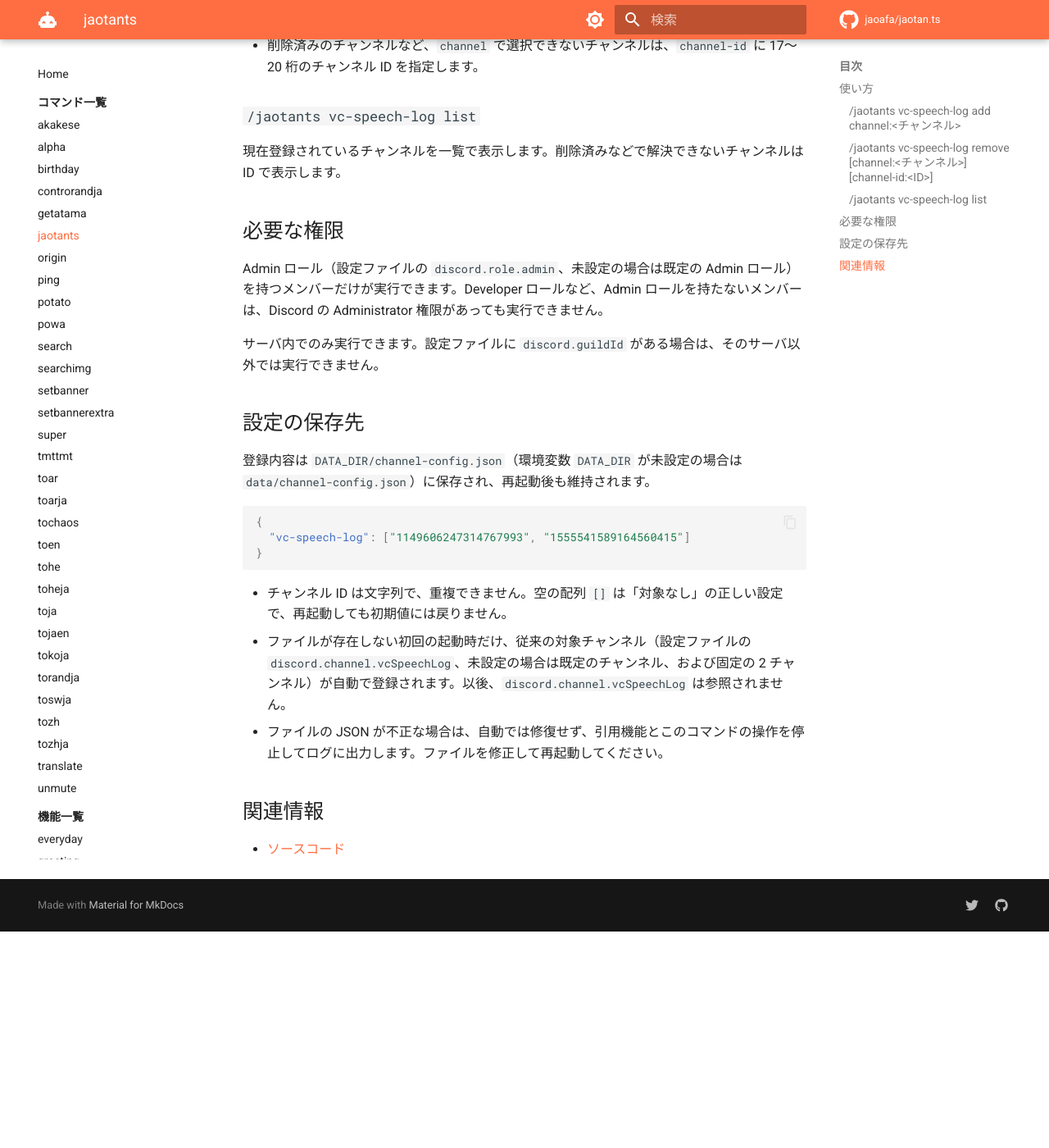
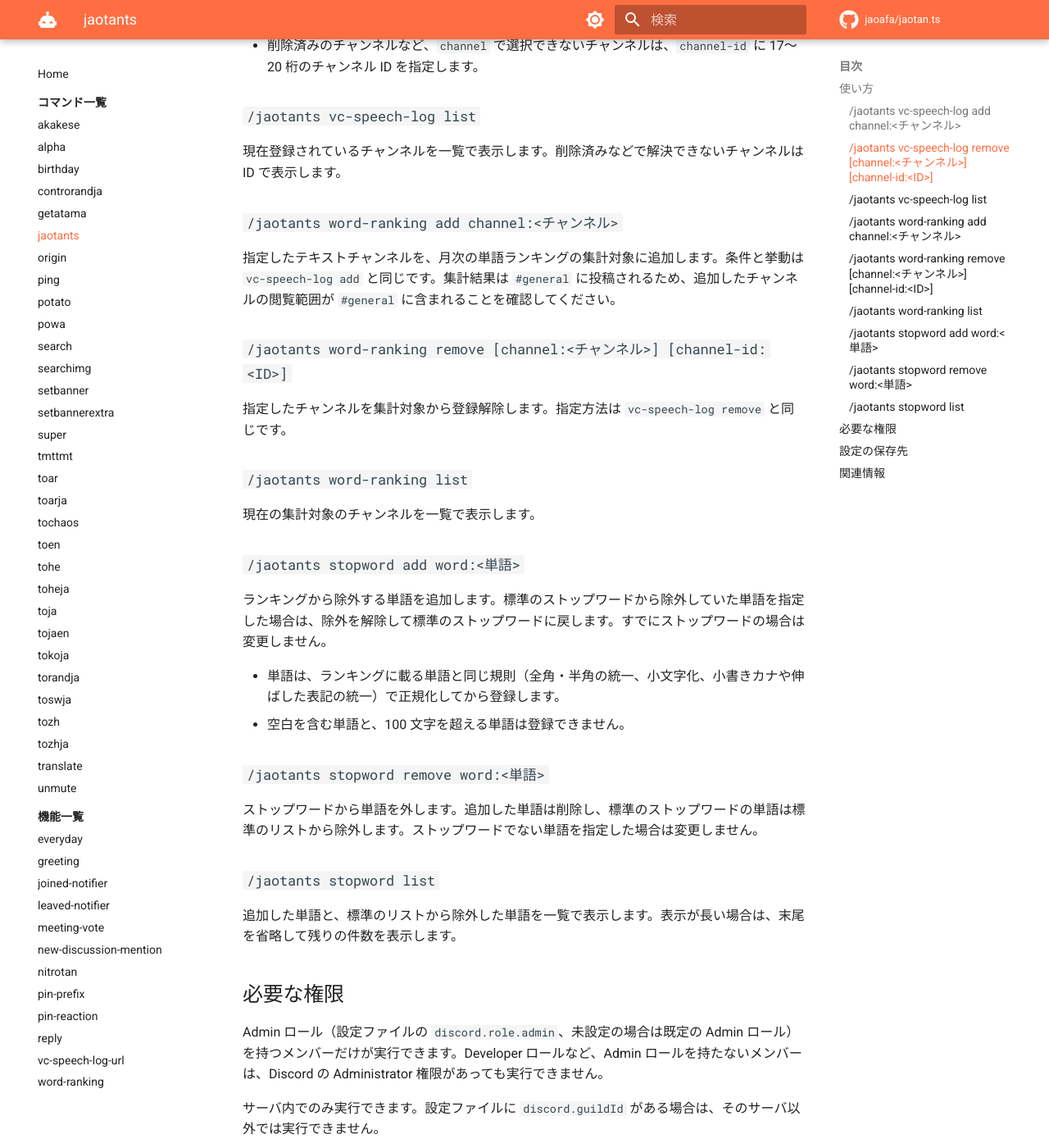
Before and after one commit to jaoafa/jaotan.ts, an MkDocs documentation site: the page built from docs/commands/jaotants.md, in a window 1280 px wide and 1400 px high, scrolled down 727 px. Shown: the whole window at 82% size. Built offline with MkDocs 1.6.1 and Material for MkDocs 9.7.7, drawn with Linux system fonts in a browser that asks for light colours; comment, search, counter and statistics services are not loaded; before the commit the page ends 1863 px from its top, so only the background shows below that; some of the changed text lies outside the part shown.

````diff
--- a/docs/commands/jaotants.md
+++ b/docs/commands/jaotants.md
@@ -3,7 +3,7 @@ title: jaotants
 template: command.html
 ---
 
-jaotan の設定を Discord 上から管理します。現在は [vc-speech-log-url](../features/vc-speech-log-url.md) の引用対象チャンネルの設定に対応しています。
+jaotan の設定を Discord 上から管理します。[vc-speech-log-url](../features/vc-speech-log-url.md) の引用対象チャンネルと、[word-ranking](../features/word-ranking.md) の集計対象チャンネル・ストップワードの設定に対応しています。
 
 このコマンドは、メッセージで実行する他のコマンドとは異なり、Discord のスラッシュコマンド（`/jaotants`）として実行します。実行結果とエラーは、実行した本人にだけ表示されます。
 
@@ -27,6 +27,33 @@ jaotan の設定を Discord 上から管理します。現在は [vc-speech-log-
 
 現在登録されているチャンネルを一覧で表示します。削除済みなどで解決できないチャンネルは ID で表示します。
 
+### `/jaotants word-ranking add channel:<チャンネル>`
+
+指定したテキストチャンネルを、月次の単語ランキングの集計対象に追加します。条件と挙動は `vc-speech-log add` と同じです。集計結果は `#general` に投稿されるため、追加したチャンネルの閲覧範囲が `#general` に含まれることを確認してください。
+
+### `/jaotants word-ranking remove [channel:<チャンネル>] [channel-id:<ID>]`
+
+指定したチャンネルを集計対象から登録解除します。指定方法は `vc-speech-log remove` と同じです。
+
+### `/jaotants word-ranking list`
+
+現在の集計対象のチャンネルを一覧で表示します。
+
+### `/jaotants stopword add word:<単語>`
+
+ランキングから除外する単語を追加します。標準のストップワードから除外していた単語を指定した場合は、除外を解除して標準のストップワードに戻します。すでにストップワードの場合は変更しません。
+
+- 単語は、ランキングに載る単語と同じ規則（全角・半角の統一、小文字化、小書きカナや伸ばした表記の統一）で正規化してから登録します。
+- 空白を含む単語と、100 文字を超える単語は登録できません。
+
+### `/jaotants stopword remove word:<単語>`
+
+ストップワードから単語を外します。追加した単語は削除し、標準のストップワードの単語は標準のリストから除外します。ストップワードでない単語を指定した場合は変更しません。
+
+### `/jaotants stopword list`
+
+追加した単語と、標準のリストから除外した単語を一覧で表示します。表示が長い場合は、末尾を省略して残りの件数を表示します。
+
 ## 必要な権限
 
 Admin ロール（設定ファイルの `discord.role.admin`、未設定の場合は既定の Admin ロール）を持つメンバーだけが実行できます。Developer ロールなど、Admin ロールを持たないメンバーは、Discord の Administrator 権限があっても実行できません。
@@ -39,13 +66,27 @@ Admin ロール（設定ファイルの `discord.role.admin`、未設定の場
 
 ```json
 {
-  "vc-speech-log": ["1149606247314767993", "1555541589164560415"]
+  "vc-speech-log": ["1149606247314767993", "1555541589164560415"],
+  "word-ranking": ["1149606247314767993"]
 }
 ```
 
 - チャンネル ID は文字列で、重複できません。空の配列 `[]` は「対象なし」の正しい設定で、再起動しても初期値には戻りません。
 - ファイルが存在しない初回の起動時だけ、従来の対象チャンネル（設定ファイルの `discord.channel.vcSpeechLog`、未設定の場合は既定のチャンネル、および固定の 2 チャンネル）が自動で登録されます。以後、`discord.channel.vcSpeechLog` は参照されません。
+- `word-ranking` の初期値は空（集計対象なし）です。キーが無いファイルは、空として扱います。
 - ファイルの JSON が不正な場合は、自動では修復せず、引用機能とこのコマンドの操作を停止してログに出力します。ファイルを修正して再起動してください。
+
+ストップワードは `DATA_DIR/word-stopwords.json` に保存されます。ファイルが無い場合は、追加も除外もない状態として扱います。
+
+```json
+{
+  "added": ["追加した単語"],
+  "removed": ["標準から除外した単語"]
+}
+```
+
+- 単語は正規化済みの文字列で、重複できません。`added` と `removed` に同じ単語を入れることもできません。
+- ファイルの JSON が不正な場合は、自動では修復せず、月次のランキングとストップワードの操作を停止してログに出力します。ファイルを修正して再起動してください。
 
 ## 関連情報
 
--- /dev/null
+++ b/docs/features/word-ranking.md
@@ -0,0 +1,45 @@
+---
+title: word-ranking
+template: feature.html
+---
+
+毎月1日の 1:00 に、前月に使われた単語のランキングを `#general` へ投稿します。
+
+- よく使われた単語（TOP10）
+- 今月の新顔（TOP10）
+
+## 集計対象
+
+集計対象のチャンネルは、Admin が [`/jaotants word-ranking`](../commands/jaotants.md) コマンドで追加・削除・確認できます。初期状態では対象が空で、チャンネルを追加するまで投稿されません。
+
+対象チャンネルの公開スレッド（アーカイブ済みを含む）も集計します。Bot と Webhook の投稿は集計しません。
+
+集計結果は `#general` に投稿されるため、`#general` を閲覧できないメンバーだけが見られるチャンネルは追加しないでください。
+
+## 集計の方法
+
+- 同じチャンネルで同じユーザーが 5 分以内に続けて投稿したメッセージは、1 回の発言としてまとめます。
+- 1 回の発言の中で同じ単語が複数回出ても、1 回として数えます。
+- メッセージ本文は保存しません。URL、コード、引用、メンション、絵文字、`/` や `!` で始まるコマンドの行は集計から除きます。
+- 助詞や助動詞、数詞、代名詞などの単語、短すぎる単語、ストップワードは集計から除きます。
+- 3 人以上が使った単語だけを掲載します。
+
+### よく使われた単語
+
+使われた回数の順に掲載します。過去 5 か月のうち多くの月に登場した単語は、順位を割り引きます。毎月多くの人が少しずつ使う一般的な単語は、自動で除外します。
+
+### 今月の新顔
+
+過去 3 か月で 1 回以下しか使われていなかった単語を、使われた回数の順に掲載します。よく使われた単語に載った単語は除きます。
+
+## ストップワード
+
+ランキングから除外する単語（ストップワード）は、標準のリストを用意しています。Admin は [`/jaotants stopword`](../commands/jaotants.md) コマンドで、単語の追加と、標準のリストからの除外・復元ができます。
+
+## 投稿されない場合
+
+集計の途中で取得に失敗した月は、順位が偏るため投稿しません。Bot が停止していた月も、投稿されません。
+
+## 関連情報
+
+- [ソースコード](https://github.com/jaoafa/jaotan.ts/blob/master/src/jobs/word-ranking.ts)
````
Also changed, not shown: docs/commands/index.md (+1 -1 lines), docs/features/index.md (+1 -0 lines), 1 other file.
